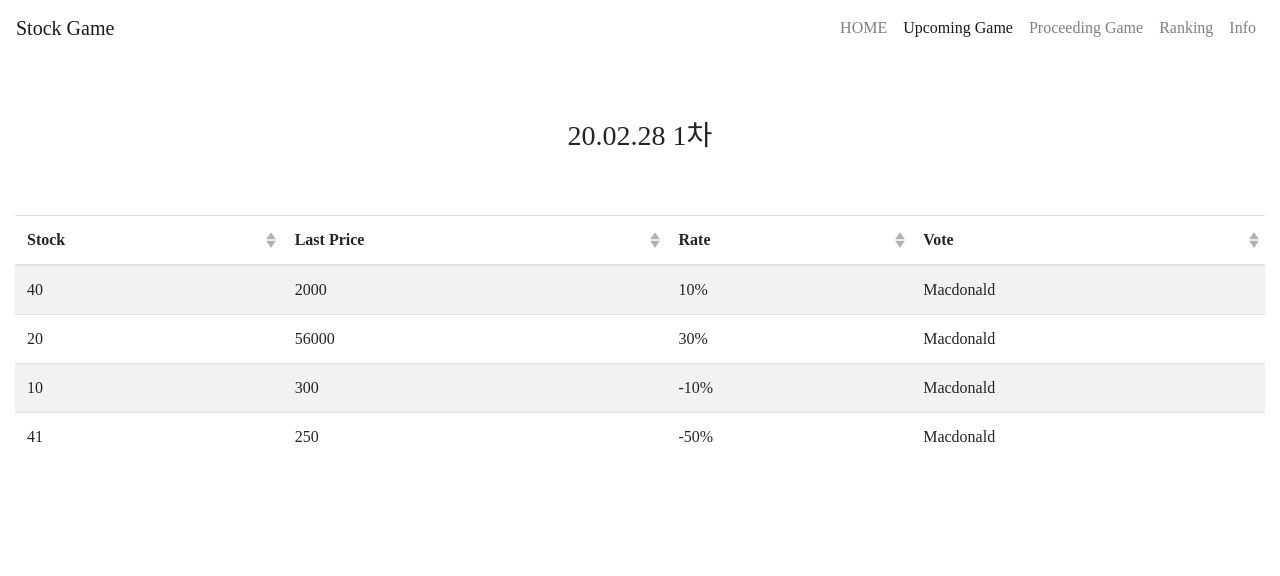
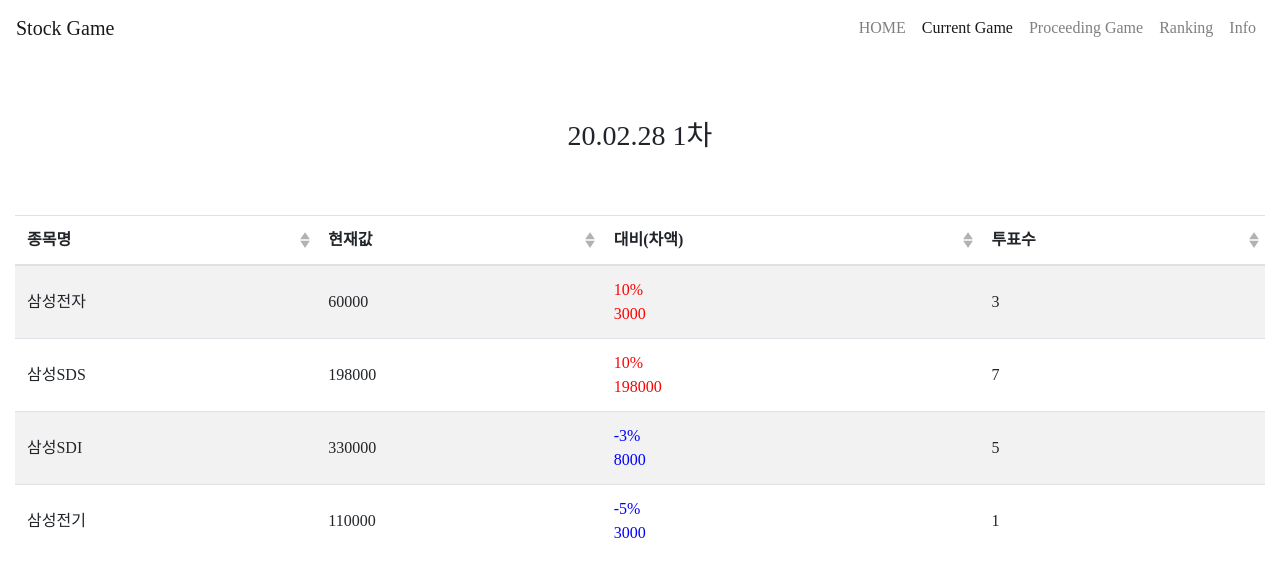
Before and after one commit to alrud0x0/stock_game, a Vue app in the folder front/: page /#/game/upcoming in a window 1280 px wide. Shown: the top 576 px of the page. Built offline with nearby package versions, Linux system fonts and the light colour scheme; a web font is replaced by a local one.

Commit message:
거북이지만 앞으로 가고 있다

```diff
--- a/front/src/components/common/TopTab.vue
+++ b/front/src/components/common/TopTab.vue
@@ -7,7 +7,7 @@
   <b-collapse id="nav-collapse" is-nav>
     <b-navbar-nav class="ml-auto">
       <b-nav-item :to="{path : '/home'}" :active="$route.name == 'home'">HOME</b-nav-item>
-      <b-nav-item :to="{path : '/game/upcoming'}" :active="$route.name == 'upcoming_game'">Upcoming Game</b-nav-item>
+      <b-nav-item :to="{path : '/game/upcoming'}" :active="$route.name == 'upcomingGame'">Current Game</b-nav-item>
       <b-nav-item :to="{path : '/game/current'}">Proceeding Game</b-nav-item>
       <b-nav-item :to="{path : '/rank'}" :active="$route.name == 'rank'">Ranking</b-nav-item>
       <b-nav-item :to="{path : '/info'}">Info</b-nav-item>
--- a/front/src/components/game/GameTable.vue
+++ b/front/src/components/game/GameTable.vue
@@ -4,7 +4,19 @@
       <h3>{{ gameTitle }}</h3>
     </div>
     <div>
-      <b-table striped hover :items="items" :fields="fields"></b-table>
+      <b-table striped hover
+        :items="items"
+        :fields="fields">
+
+        <template v-slot:cell(comparison)="row">
+          <span :style="{color : [row.value.rate < 0 ? 'blue' : 'red']}">
+            {{ row.value.rate }}% <br/>
+            {{ row.value.difference }}
+          </span>
+        </template>
+
+
+      </b-table>
     </div>
     </div>
 </template>
@@ -17,27 +29,35 @@
       return {
         fields: [
           {
-            key : 'Stock',
-            sortable: true
+            key : 'stock',
+            sortable: true,
+            label : '종목명',
+            class: 'align-middle'
           },
           {
-            key : 'Last Price',
-            sortable: true
+            key : 'price',
+            sortable: true,
+            label : '현재값',
+            class: 'align-middle'
           },
           {
-            key : 'Rate',
-            sortable: true
+            key : 'comparison',
+            sortable: true,
+            label : '대비(차액)',
+            class: 'align-middle'
           },
           {
-            key : 'Vote',
-            sortable: true
+            key : 'vote',
+            sortable: true,
+            label : '투표수',
+            class: 'align-middle'
           }
         ],
         items: [
-          { Stock: 40, 'Last Price': '2000', Rate: '10%', Vote: 'Macdonald' },
-          { Stock: 20, 'Last Price': '56000', Rate: '30%', Vote: 'Macdonald' },
-          { Stock: 10, 'Last Price': '300', Rate: '-10%', Vote: 'Macdonald' },
-          { Stock: 41, 'Last Price': '250', Rate: '-50%', Vote: 'Macdonald' }
+          { stock: '삼성전자', price: '60000', comparison: { rate : '10', difference : '3000'}, vote: '3' },
+          { stock: '삼성SDS', price: '198000', comparison:  { rate : '10', difference : '198000'} , vote: '7' },
+          { stock: '삼성SDI', price: '330000', comparison:  { rate : '-3', difference : '8000'} , vote: '5' },
+          { stock: '삼성전기', price: '110000', comparison:  { rate : '-5', difference : '3000'}, vote: '1' }
         ],
         gameTitle : '20.02.28 1차'
       }
--- a/front/src/components/user/UserPoint.vue
+++ b/front/src/components/user/UserPoint.vue
@@ -1,5 +1,9 @@
 <template>
-  <div id="userPoint" class="point-div">
+  <div id="userPoint">
+    <div align="middle" class="common-margin">
+      <h3>{{ nickname }} 님의 점수</h3>
+    </div>
+    <div class="point-div">
     <div>
       <b-img :src="require('../../assets/img/red_point_48.png')"></b-img>
       <span class="point-rate font-color-red">{{ honorPoint }}</span>
@@ -7,6 +11,7 @@
     <div>
       <b-img :src="require('../../assets/img/yellow_point_48.png')"></b-img>
       <span class="point-rate font-color-yellow">{{ winPoint }}</span>
+    </div>
     </div>
   </div>
 </template>
@@ -18,7 +23,8 @@
   data() {
       return {
         honorPoint : '290',
-        winPoint : '300'
+        winPoint : '300',
+        nickname: 'user123'
       }
   }
 }
--- a/front/src/route/index.js
+++ b/front/src/route/index.js
@@ -10,7 +10,7 @@
 const routes = [
   { path : '/home', component: Home, name: 'home' },
   { path : '/rank', component: Rank, name: 'rank' },
-  { path : '/game/upcoming', component: GameTable, name: 'upcoming_game' }
+  { path : '/game/upcoming', component: GameTable, name: 'upcomingGame' }
 ]
 
 //router 인스턴스 생성
```
